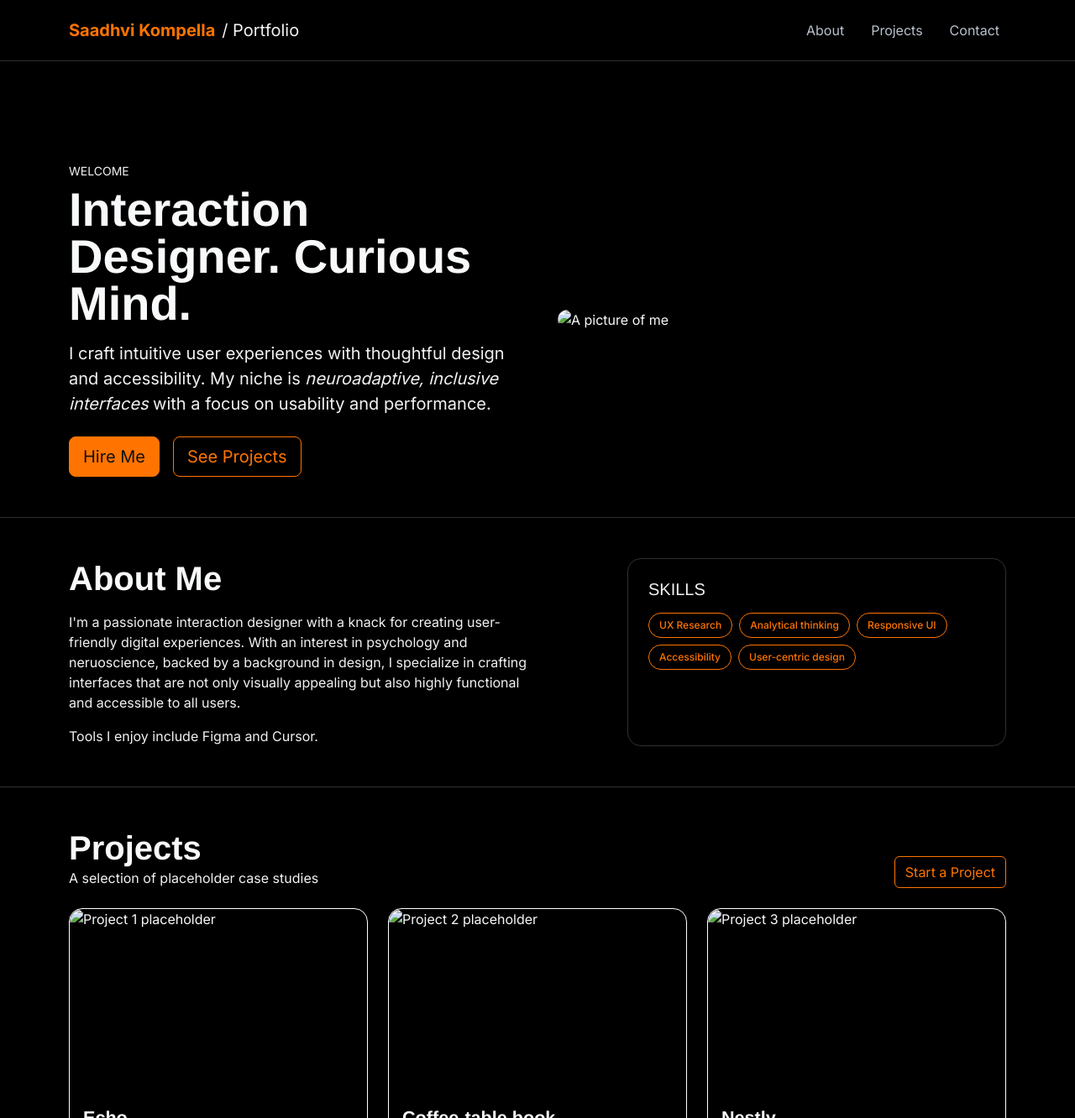
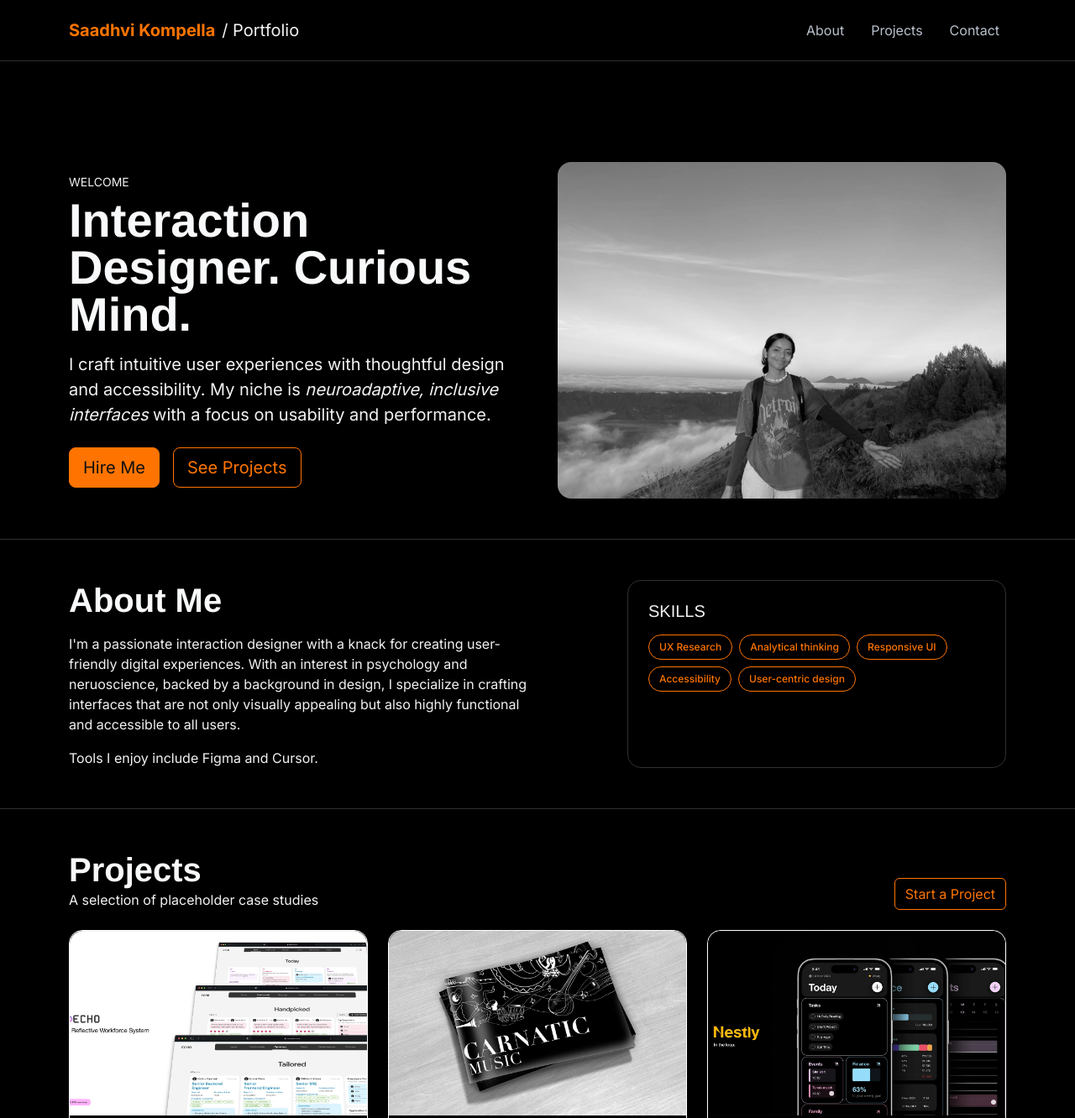
Before and after one commit to sadvkmp/sadvkmp.github.io, a plain HTML site: page index.html in a window 1280 px wide. Shown: the top 1332 px of the page at 84% size. Drawn offline with nearby package versions, Linux system fonts and the light colour scheme.

Commit message:
Update image source paths in index.html

```diff
--- a/index.html
+++ b/index.html
@@ -59,7 +59,7 @@
             </div>
             <div class="col-12 col-lg-6">
               <figure class="m-0">
-                <img class="img-fluid rounded-4" src="images/me.jpg" alt="A picture of me" loading="lazy">
+                <img class="img-fluid rounded-4" src="me.jpg" alt="A picture of me" loading="lazy">
               </figure>
             </div>
           </div>
@@ -110,7 +110,7 @@
             <!-- Card 1 -->
             <div class="col">
               <article class="card bg-dark text-light h-100 border border-secondary rounded-4">
-                <img src="images/echo.jpeg" class="card-img-top rounded-top-4" alt="Project 1 placeholder" loading="lazy">
+                <img src="echo.jpeg" class="card-img-top rounded-top-4" alt="Project 1 placeholder" loading="lazy">
                 <div class="card-body">
                   <h3 class="card-title h5">Echo</h3>
                   <p class="card-text text-secondary">Echo is an agentic ERP system for the software sector. Echo is a smart assistant that aids in resource allocation and goes to amend the employee-work relationship.</p>
@@ -129,7 +129,7 @@
             <!-- Card 2 -->
             <div class="col">
               <article class="card bg-dark text-light h-100 border border-secondary rounded-4">
-                <img src="images/book.png" class="card-img-top rounded-top-4" alt="Project 2 placeholder" loading="lazy">
+                <img src="book.png" class="card-img-top rounded-top-4" alt="Project 2 placeholder" loading="lazy">
                 <div class="card-body">
                   <h3 class="card-title h5">Coffee-table book</h3>
                   <p class="card-text text-secondary">This is an interactive coffee-table book on classical south-indian music. The books briefly covers the history, pioneers and the modern form of carnatic music, while touching upon a few important features.</p>
@@ -148,7 +148,7 @@
             <!-- Card 3 -->
             <div class="col">
               <article class="card bg-dark text-light h-100 border border-secondary rounded-4">
-                <img src="images/nestly.png" class="card-img-top rounded-top-4" alt="Project 3 placeholder" loading="lazy">
+                <img src="nestly.png" class="card-img-top rounded-top-4" alt="Project 3 placeholder" loading="lazy">
                 <div class="card-body">
                   <h3 class="card-title h5">Nestly</h3>
                   <p class="card-text text-secondary">Nestly is a connectivity application for families that do not get enough time together. Nestly was made to ensure more family time, keep track of appointments and gamify chores around the house for a holistically healthy household.</p>
```
